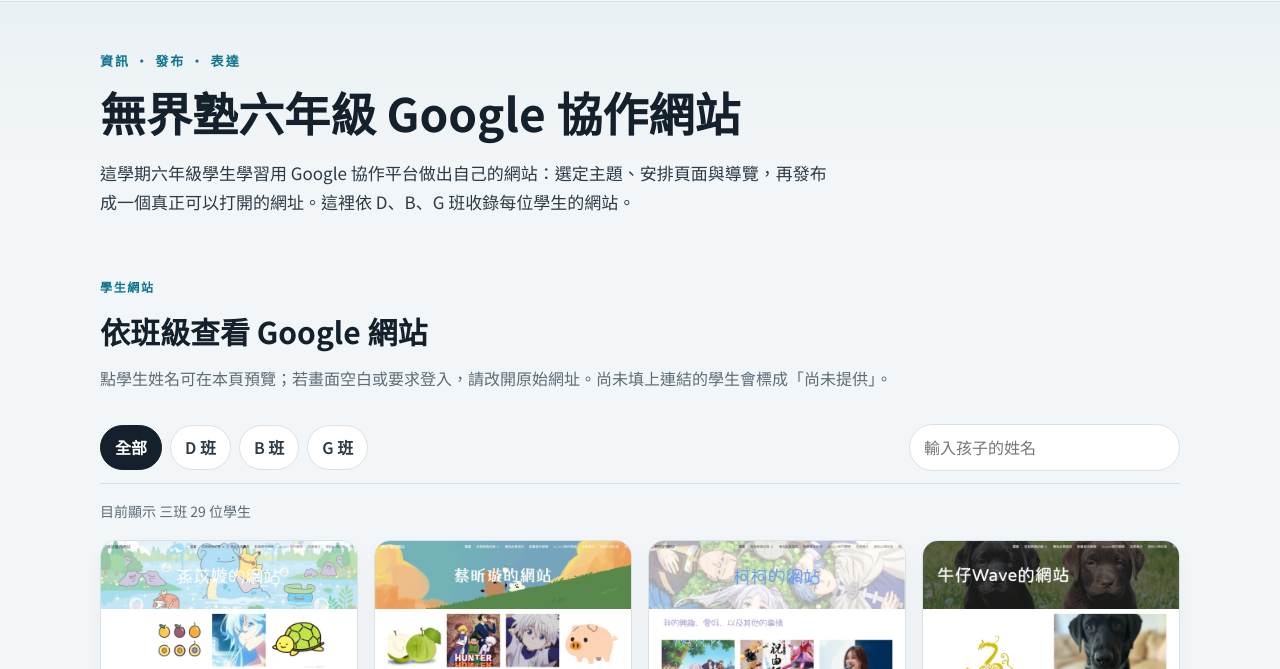
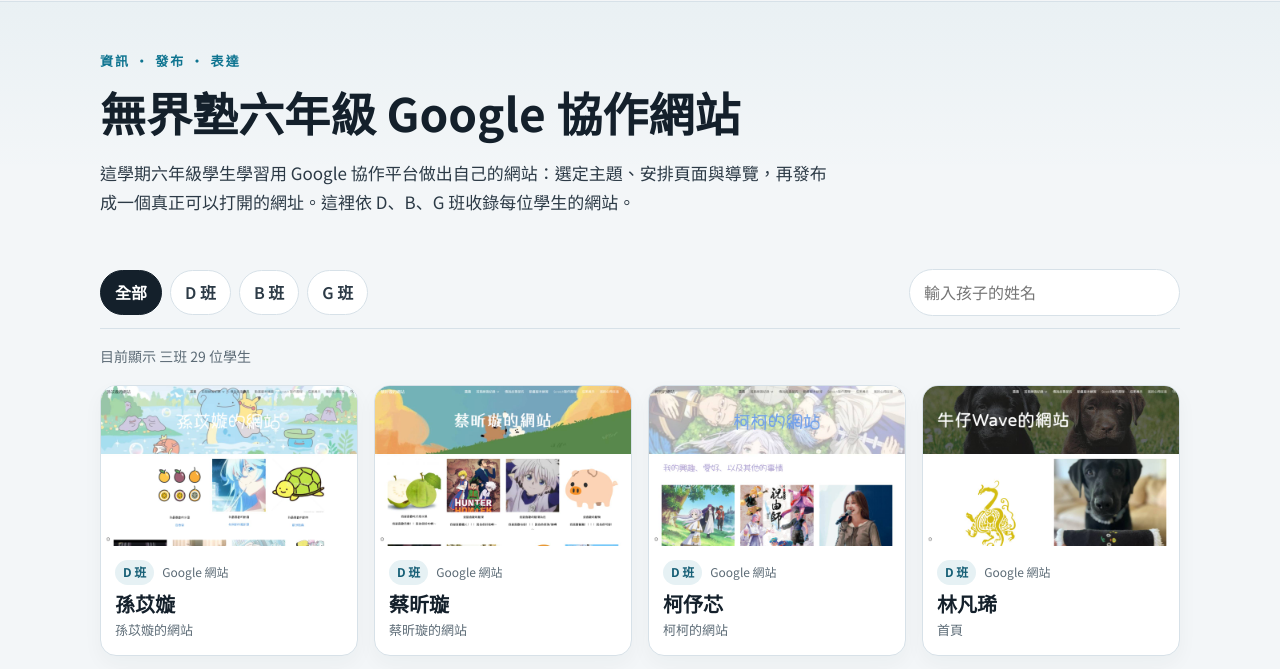
Before and after one commit to Zhulingru/bts_project_grade6_gsites_showcase, a plain HTML site: page index.html in a window 1280 px wide. Shown: the part 67-736 px from the top of the page. Drawn offline with Linux system fonts and the light colour scheme.

Commit message:
Remove the class-section heading so the page opens onto the student cards.
Co-authored-by: Cursor <cursoragent@cursor.com>

```diff
--- a/index.html
+++ b/index.html
@@ -35,13 +35,7 @@
       </p>
     </section>
 
-    <section id="works" class="works" aria-labelledby="works-heading">
-      <div class="works__header">
-        <p class="section-kicker">學生網站</p>
-        <h2 id="works-heading">依班級查看 Google 網站</h2>
-        <p class="works__hint">點學生姓名可在本頁預覽；若畫面空白或要求登入，請改開原始網址。尚未填上連結的學生會標成「尚未提供」。</p>
-      </div>
-
+    <section id="works" class="works" aria-label="學生網站">
       <div class="filter-bar" id="filter-bar">
         <nav class="class-tabs" role="tablist" aria-label="班級篩選">
           <button type="button" class="class-tab is-active" role="tab" aria-selected="true" data-class="all">全部</button>
--- a/styles.css
+++ b/styles.css
@@ -162,22 +162,7 @@ a { color: inherit; }
   font-size: 17px;
 }
 
-.section-kicker {
-  margin: 0 0 8px;
-  color: var(--accent);
-  letter-spacing: 0.14em;
-  font-size: 12px;
-  font-weight: 700;
-}
-
-.works { padding: 48px 20px 72px; }
-.works__header { margin-bottom: 20px; }
-.works__header h2 {
-  font-family: var(--display);
-  font-size: clamp(22px, 3vw, 30px);
-  margin: 0 0 8px;
-}
-.works__hint { margin: 0; color: var(--muted); }
+.works { padding: 28px 20px 72px; }
 
 .filter-bar {
   position: sticky;
```
